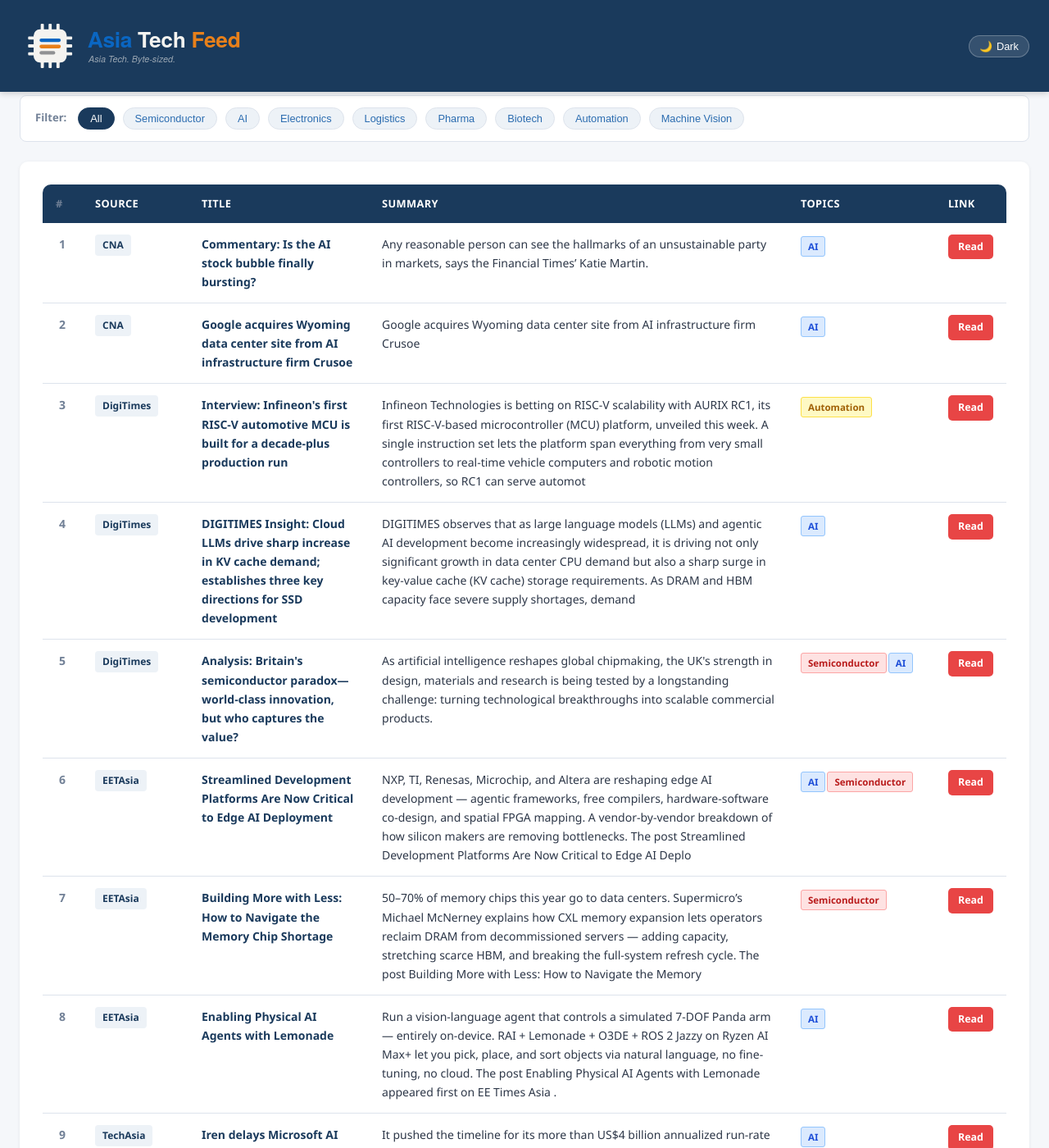
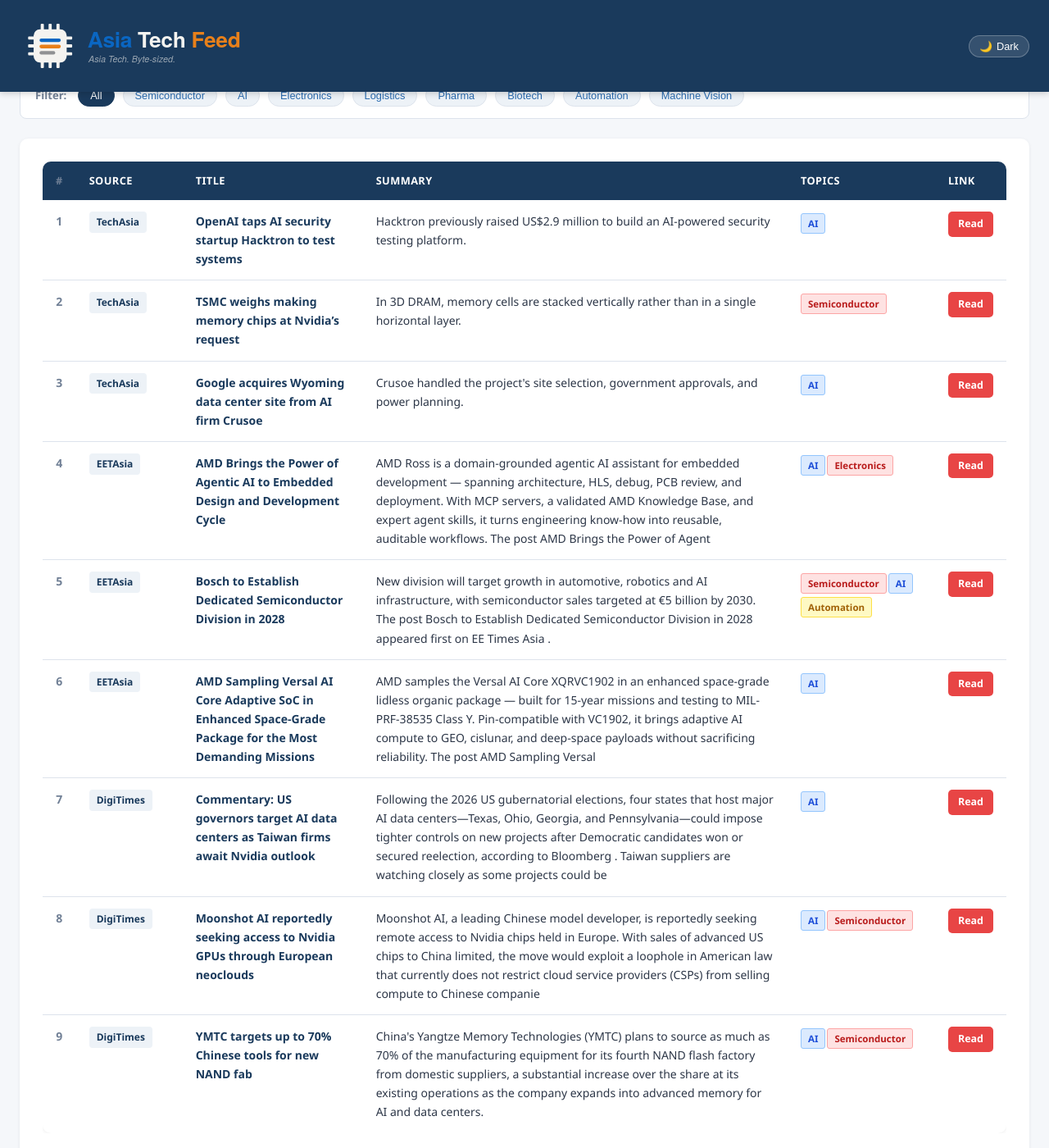
Before and after one commit to asiatechfeed/Asia-Tech-Feed, a Jekyll site: the page built from _posts/2026-11-07-asia-tech-news-digest.md, in a window 1280 px wide and 1400 px high, scrolled down 633 px. Shown: the whole window at 82% size. Built offline with Jekyll 4.4.1, drawn with Linux system fonts in a browser that asks for light colours; a script that is not in the unit is left out; some of the changed text lies outside the part shown.

Commit message:
📰 News digest 2026-11-07 (9 articles)

```diff
--- a/_posts/2026-11-07-asia-tech-news-digest.md
+++ b/_posts/2026-11-07-asia-tech-news-digest.md
@@ -1,16 +1,16 @@
 ---
 layout: post
 title: "Asia Tech News Digest - November 07, 2026"
-date: 2026-11-07 08:11:06 +0800
-articles_count: 12
-sources_count: 5
-sources: ["CNA", "DigiTimes", "EETAsia", "NikkeiAsia", "TechAsia"]
+date: 2026-11-07 13:39:48 +0800
+articles_count: 9
+sources_count: 3
+sources: ["DigiTimes", "EETAsia", "TechAsia"]
 csv_file: /assets/data/news-2026-11-07.tsv
-featured_title: "Commentary: Is the AI stock bubble finally bursting?"
-featured_url: "https://www.channelnewsasia.com/commentary/ai-stock-bubble-finally-bursting-wall-street-selloff-6530581"
-featured_source: "CNA"
-featured_summary: "Any reasonable person can see the hallmarks of an unsustainable party in markets, says the Financial Times\u2019 Katie Martin."
-featured_image: "https://dam.mediacorp.sg/image/upload/s--A26aPWbA--/c_fill,g_auto,h_676,w_1200/fl_relative,g_south_east,l_mediacorp:cna:watermark:2024-04:reuters_1,w_0.1/f_auto,q_auto/v1/one-cms/core/2025-03-06t221230z_3_lynxnpel240ut_rtroptp_3_usa-trump-markets.jpg?itok=qfjBGOAO"
+featured_title: "OpenAI taps AI security startup Hacktron to test systems"
+featured_url: "https://www.techinasia.com/openai-deepens-servicenow-ties-add-workflows-chatgpt"
+featured_source: "TechAsia"
+featured_summary: "Hacktron previously raised US$2.9 million to build an AI-powered security testing platform."
+featured_image: ""
 ---
 
 <table class="news-table">
@@ -27,99 +27,75 @@ featured_image: "https://dam.mediacorp.sg/image/upload/s--A26aPWbA--/c_fill,g_au
 <tbody>
 <tr>
   <td class="col-num">1</td>
-  <td class="col-source"><span class="source-badge">CNA</span></td>
-  <td class="col-title"><span class="article-title">Commentary: Is the AI stock bubble finally bursting?</span></td>
-  <td class="col-summary">Any reasonable person can see the hallmarks of an unsustainable party in markets, says the Financial Times’ Katie Martin.</td>
+  <td class="col-source"><span class="source-badge">TechAsia</span></td>
+  <td class="col-title"><span class="article-title">OpenAI taps AI security startup Hacktron to test systems</span></td>
+  <td class="col-summary">Hacktron previously raised US$2.9 million to build an AI-powered security testing platform.</td>
   <td class="col-tags"><span class="tag ai">AI</span></td>
-  <td class="col-link"><a class="btn-link" href="https://www.channelnewsasia.com/commentary/ai-stock-bubble-finally-bursting-wall-street-selloff-6530581" target="_blank" rel="noopener">Read</a></td>
+  <td class="col-link"><a class="btn-link" href="https://www.techinasia.com/openai-deepens-servicenow-ties-add-workflows-chatgpt" target="_blank" rel="noopener">Read</a></td>
 </tr>
 <tr>
   <td class="col-num">2</td>
-  <td class="col-source"><span class="source-badge">CNA</span></td>
-  <td class="col-title"><span class="article-title">Google acquires Wyoming data center site from AI infrastructure firm Crusoe</span></td>
-  <td class="col-summary">Google acquires Wyoming data center site from AI infrastructure firm Crusoe</td>
-  <td class="col-tags"><span class="tag ai">AI</span></td>
-  <td class="col-link"><a class="btn-link" href="https://www.channelnewsasia.com/business/google-acquires-wyoming-data-center-site-ai-infrastructure-firm-crusoe-6532241" target="_blank" rel="noopener">Read</a></td>
+  <td class="col-source"><span class="source-badge">TechAsia</span></td>
+  <td class="col-title"><span class="article-title">TSMC weighs making memory chips at Nvidia’s request</span></td>
+  <td class="col-summary">In 3D DRAM, memory cells are stacked vertically rather than in a single horizontal layer.</td>
+  <td class="col-tags"><span class="tag semi">Semiconductor</span></td>
+  <td class="col-link"><a class="btn-link" href="https://www.techinasia.com/tsmc-explores-new-ai-chip-packaging-with-kinsus" target="_blank" rel="noopener">Read</a></td>
 </tr>
 <tr>
   <td class="col-num">3</td>
-  <td class="col-source"><span class="source-badge">DigiTimes</span></td>
-  <td class="col-title"><span class="article-title">Interview: Infineon's first RISC-V automotive MCU is built for a decade-plus production run</span></td>
-  <td class="col-summary">Infineon Technologies is betting on RISC-V scalability with AURIX RC1, its first RISC-V-based microcontroller (MCU) platform, unveiled this week. A single instruction set lets the platform span everything from very small controllers to real-time vehicle computers and robotic motion controllers, so RC1 can serve automot</td>
-  <td class="col-tags"><span class="tag auto">Automation</span></td>
-  <td class="col-link"><a class="btn-link" href="https://www.digitimes.com/news/a20261105PD206/risc-v-infineon-production-automotive-mcu-mcu.html" target="_blank" rel="noopener">Read</a></td>
+  <td class="col-source"><span class="source-badge">TechAsia</span></td>
+  <td class="col-title"><span class="article-title">Google acquires Wyoming data center site from AI firm Crusoe</span></td>
+  <td class="col-summary">Crusoe handled the project's site selection, government approvals, and power planning.</td>
+  <td class="col-tags"><span class="tag ai">AI</span></td>
+  <td class="col-link"><a class="btn-link" href="https://www.techinasia.com/google-unveils-genie-4-realtime-interactive-simulations" target="_blank" rel="noopener">Read</a></td>
 </tr>
 <tr>
   <td class="col-num">4</td>
-  <td class="col-source"><span class="source-badge">DigiTimes</span></td>
-  <td class="col-title"><span class="article-title">DIGITIMES Insight: Cloud LLMs drive sharp increase in KV cache demand; establishes three key directions for SSD development</span></td>
-  <td class="col-summary">DIGITIMES observes that as large language models (LLMs) and agentic AI development become increasingly widespread, it is driving not only significant growth in data center CPU demand but also a sharp surge in key-value cache (KV cache) storage requirements. As DRAM and HBM capacity face severe supply shortages, demand </td>
-  <td class="col-tags"><span class="tag ai">AI</span></td>
-  <td class="col-link"><a class="btn-link" href="https://www.digitimes.com/news/a20261104PD239/ssd-demand-development-llm-data-center.html" target="_blank" rel="noopener">Read</a></td>
+  <td class="col-source"><span class="source-badge">EETAsia</span></td>
+  <td class="col-title"><span class="article-title">AMD Brings the Power of Agentic AI to Embedded Design and Development Cycle</span></td>
+  <td class="col-summary">AMD Ross is a domain-grounded agentic AI assistant for embedded development — spanning architecture, HLS, debug, PCB review, and deployment. With MCP servers, a validated AMD Knowledge Base, and expert agent skills, it turns engineering know-how into reusable, auditable workflows. The post AMD Brings the Power of Agent</td>
+  <td class="col-tags"><span class="tag ai">AI</span><span class="tag semi">Electronics</span></td>
+  <td class="col-link"><a class="btn-link" href="https://www.eetasia.com/embeddedblog-amd-brings-the-power-of-agentic-ai-to-embedded-design-and-development-cycle/" target="_blank" rel="noopener">Read</a></td>
 </tr>
 <tr>
   <td class="col-num">5</td>
-  <td class="col-source"><span class="source-badge">DigiTimes</span></td>
-  <td class="col-title"><span class="article-title">Analysis: Britain's semiconductor paradox—world-class innovation, but who captures the value?</span></td>
-  <td class="col-summary">As artificial intelligence reshapes global chipmaking, the UK's strength in design, materials and research is being tested by a longstanding challenge: turning technological breakthroughs into scalable commercial products.</td>
-  <td class="col-tags"><span class="tag semi">Semiconductor</span><span class="tag ai">AI</span></td>
-  <td class="col-link"><a class="btn-link" href="https://www.digitimes.com/news/a20261106VL200/uk-manufacturing-design-materials-commercial.html" target="_blank" rel="noopener">Read</a></td>
+  <td class="col-source"><span class="source-badge">EETAsia</span></td>
+  <td class="col-title"><span class="article-title">Bosch to Establish Dedicated Semiconductor Division in 2028</span></td>
+  <td class="col-summary">New division will target growth in automotive, robotics and AI infrastructure, with semiconductor sales targeted at €5 billion by 2030. The post Bosch to Establish Dedicated Semiconductor Division in 2028 appeared first on EE Times Asia .</td>
+  <td class="col-tags"><span class="tag semi">Semiconductor</span><span class="tag ai">AI</span><span class="tag auto">Automation</span></td>
+  <td class="col-link"><a class="btn-link" href="https://www.eetasia.com/bosch-to-establish-dedicated-semiconductor-division-in-2028/" target="_blank" rel="noopener">Read</a></td>
 </tr>
 <tr>
   <td class="col-num">6</td>
   <td class="col-source"><span class="source-badge">EETAsia</span></td>
-  <td class="col-title"><span class="article-title">Streamlined Development Platforms Are Now Critical to Edge AI Deployment</span></td>
-  <td class="col-summary">NXP, TI, Renesas, Microchip, and Altera are reshaping edge AI development — agentic frameworks, free compilers, hardware-software co-design, and spatial FPGA mapping. A vendor-by-vendor breakdown of how silicon makers are removing bottlenecks. The post Streamlined Development Platforms Are Now Critical to Edge AI Deplo</td>
-  <td class="col-tags"><span class="tag ai">AI</span><span class="tag semi">Semiconductor</span></td>
-  <td class="col-link"><a class="btn-link" href="https://www.eetasia.com/embeddedblog-streamlined-development-platforms-are-now-critical-to-edge-ai-deployment/" target="_blank" rel="noopener">Read</a></td>
+  <td class="col-title"><span class="article-title">AMD Sampling Versal AI Core Adaptive SoC in Enhanced Space-Grade Package for the Most Demanding Missions</span></td>
+  <td class="col-summary">AMD samples the Versal AI Core XQRVC1902 in an enhanced space-grade lidless organic package — built for 15-year missions and testing to MIL-PRF-38535 Class Y. Pin-compatible with VC1902, it brings adaptive AI compute to GEO, cislunar, and deep-space payloads without sacrificing reliability. The post AMD Sampling Versal</td>
+  <td class="col-tags"><span class="tag ai">AI</span></td>
+  <td class="col-link"><a class="btn-link" href="https://www.eetasia.com/embeddedblog-amd-sampling-versal-ai-core-adaptive-soc-in-enhanced-space-grade-package-for-the-most-demanding-missions/" target="_blank" rel="noopener">Read</a></td>
 </tr>
 <tr>
   <td class="col-num">7</td>
-  <td class="col-source"><span class="source-badge">EETAsia</span></td>
-  <td class="col-title"><span class="article-title">Building More with Less: How to Navigate the Memory Chip Shortage</span></td>
-  <td class="col-summary">50–70% of memory chips this year go to data centers. Supermicro’s Michael McNerney explains how CXL memory expansion lets operators reclaim DRAM from decommissioned servers — adding capacity, stretching scarce HBM, and breaking the full-system refresh cycle. The post Building More with Less: How to Navigate the Memory </td>
-  <td class="col-tags"><span class="tag semi">Semiconductor</span></td>
-  <td class="col-link"><a class="btn-link" href="https://www.eetasia.com/embeddedblog-building-more-with-less-how-to-navigate-the-memory-chip-shortage/" target="_blank" rel="noopener">Read</a></td>
+  <td class="col-source"><span class="source-badge">DigiTimes</span></td>
+  <td class="col-title"><span class="article-title">Commentary: US governors target AI data centers as Taiwan firms await Nvidia outlook</span></td>
+  <td class="col-summary">Following the 2026 US gubernatorial elections, four states that host major AI data centers—Texas, Ohio, Georgia, and Pennsylvania—could impose tighter controls on new projects after Democratic candidates won or secured reelection, according to Bloomberg . Taiwan suppliers are watching closely as some projects could be </td>
+  <td class="col-tags"><span class="tag ai">AI</span></td>
+  <td class="col-link"><a class="btn-link" href="https://www.digitimes.com/news/a20261106PD241/usa-data-center-ai-outlook-2026.html" target="_blank" rel="noopener">Read</a></td>
 </tr>
 <tr>
   <td class="col-num">8</td>
-  <td class="col-source"><span class="source-badge">EETAsia</span></td>
-  <td class="col-title"><span class="article-title">Enabling Physical AI Agents with Lemonade</span></td>
-  <td class="col-summary">Run a vision-language agent that controls a simulated 7-DOF Panda arm — entirely on-device. RAI + Lemonade + O3DE + ROS 2 Jazzy on Ryzen AI Max+ let you pick, place, and sort objects via natural language, no fine-tuning, no cloud. The post Enabling Physical AI Agents with Lemonade appeared first on EE Times Asia .</td>
-  <td class="col-tags"><span class="tag ai">AI</span></td>
-  <td class="col-link"><a class="btn-link" href="https://www.eetasia.com/embeddedblog-enabling-physical-ai-agents-with-lemonade/" target="_blank" rel="noopener">Read</a></td>
+  <td class="col-source"><span class="source-badge">DigiTimes</span></td>
+  <td class="col-title"><span class="article-title">Moonshot AI reportedly seeking access to Nvidia GPUs through European neoclouds</span></td>
+  <td class="col-summary">Moonshot AI, a leading Chinese model developer, is reportedly seeking remote access to Nvidia chips held in Europe. With sales of advanced US chips to China limited, the move would exploit a loophole in American law that currently does not restrict cloud service providers (CSPs) from selling compute to Chinese companie</td>
+  <td class="col-tags"><span class="tag ai">AI</span><span class="tag semi">Semiconductor</span></td>
+  <td class="col-link"><a class="btn-link" href="https://www.digitimes.com/news/a20261106VL219/moonshot-nvidia-chips-blackwell-data.html" target="_blank" rel="noopener">Read</a></td>
 </tr>
 <tr>
   <td class="col-num">9</td>
-  <td class="col-source"><span class="source-badge">TechAsia</span></td>
-  <td class="col-title"><span class="article-title">Iren delays Microsoft AI deliveries, plans $15b spending</span></td>
-  <td class="col-summary">It pushed the timeline for its more than US$4 billion annualized run-rate revenue target from year-end to January.</td>
-  <td class="col-tags"><span class="tag ai">AI</span></td>
-  <td class="col-link"><a class="btn-link" href="https://www.techinasia.com/microsoft-tightens-oversight-ai-cloud-partner-projects" target="_blank" rel="noopener">Read</a></td>
-</tr>
-<tr>
-  <td class="col-num">10</td>
-  <td class="col-source"><span class="source-badge">TechAsia</span></td>
-  <td class="col-title"><span class="article-title">Microsoft tightens oversight of AI cloud partner projects</span></td>
-  <td class="col-summary">Shares of the companies fell in afternoon trading.</td>
-  <td class="col-tags"><span class="tag ai">AI</span></td>
-  <td class="col-link"><a class="btn-link" href="https://www.techinasia.com/microsofts-aienabled-hyderabad-cloud-region-live" target="_blank" rel="noopener">Read</a></td>
-</tr>
-<tr>
-  <td class="col-num">11</td>
-  <td class="col-source"><span class="source-badge">TechAsia</span></td>
-  <td class="col-title"><span class="article-title">Chinese video startup Sand AI raises $200m</span></td>
-  <td class="col-summary">Sand AI said the round brings its total funding over the past 10 months to US$300 million.</td>
-  <td class="col-tags"><span class="tag ai">AI</span></td>
-  <td class="col-link"><a class="btn-link" href="https://www.techinasia.com/malaysias-data-center-hub-tightens-standards-over-water-concerns" target="_blank" rel="noopener">Read</a></td>
-</tr>
-<tr>
-  <td class="col-num">12</td>
-  <td class="col-source"><span class="source-badge">NikkeiAsia</span></td>
-  <td class="col-title"><span class="article-title">Taiwan, South Korea, Japan stock markets hit hard by AI sell-off</span></td>
-  <td class="col-summary">Taiwan, South Korea, Japan stock markets hit hard by AI sell-off</td>
-  <td class="col-tags"><span class="tag ai">AI</span></td>
-  <td class="col-link"><a class="btn-link" href="https://asia.nikkei.com/business/markets/taiwan-south-korea-japan-stock-markets-hit-hard-by-ai-sell-off" target="_blank" rel="noopener">Read</a></td>
+  <td class="col-source"><span class="source-badge">DigiTimes</span></td>
+  <td class="col-title"><span class="article-title">YMTC targets up to 70% Chinese tools for new NAND fab</span></td>
+  <td class="col-summary">China's Yangtze Memory Technologies (YMTC) plans to source as much as 70% of the manufacturing equipment for its fourth NAND flash factory from domestic suppliers, a substantial increase over the share at its existing operations as the company expands into advanced memory for AI and data centers.</td>
+  <td class="col-tags"><span class="tag ai">AI</span><span class="tag semi">Semiconductor</span></td>
+  <td class="col-link"><a class="btn-link" href="https://www.digitimes.com/news/a20261106VL217/ymtc-nand-equipment-manufacturing.html" target="_blank" rel="noopener">Read</a></td>
 </tr>
 </tbody>
 </table>
```
Also changed, not shown: _data/seen_urls.json (+10 -1 lines), _digest_meta.json (+19 -21 lines), assets/data/news-2026-11-07.tsv (+9 -12 lines), assets/data/search-index.json.
